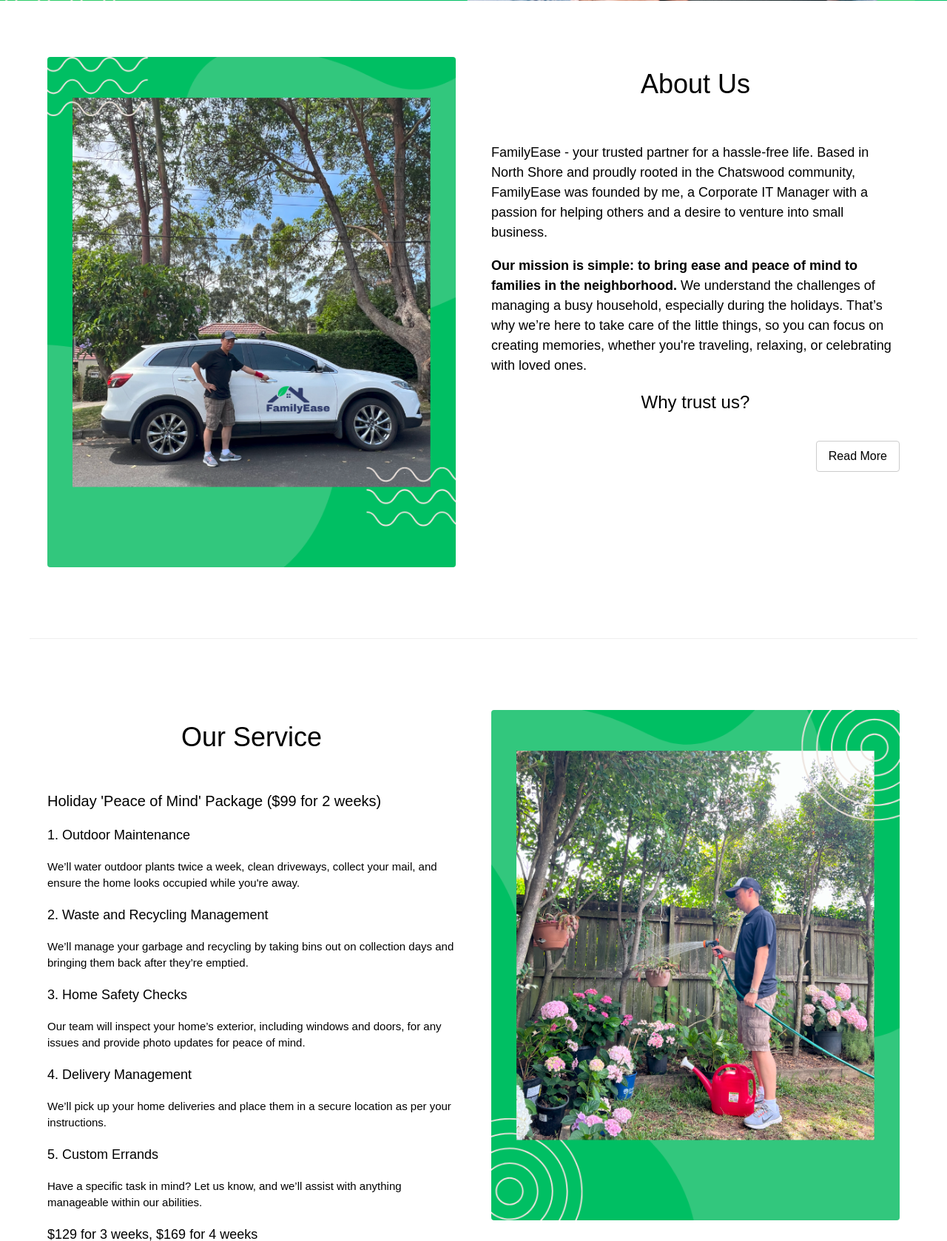
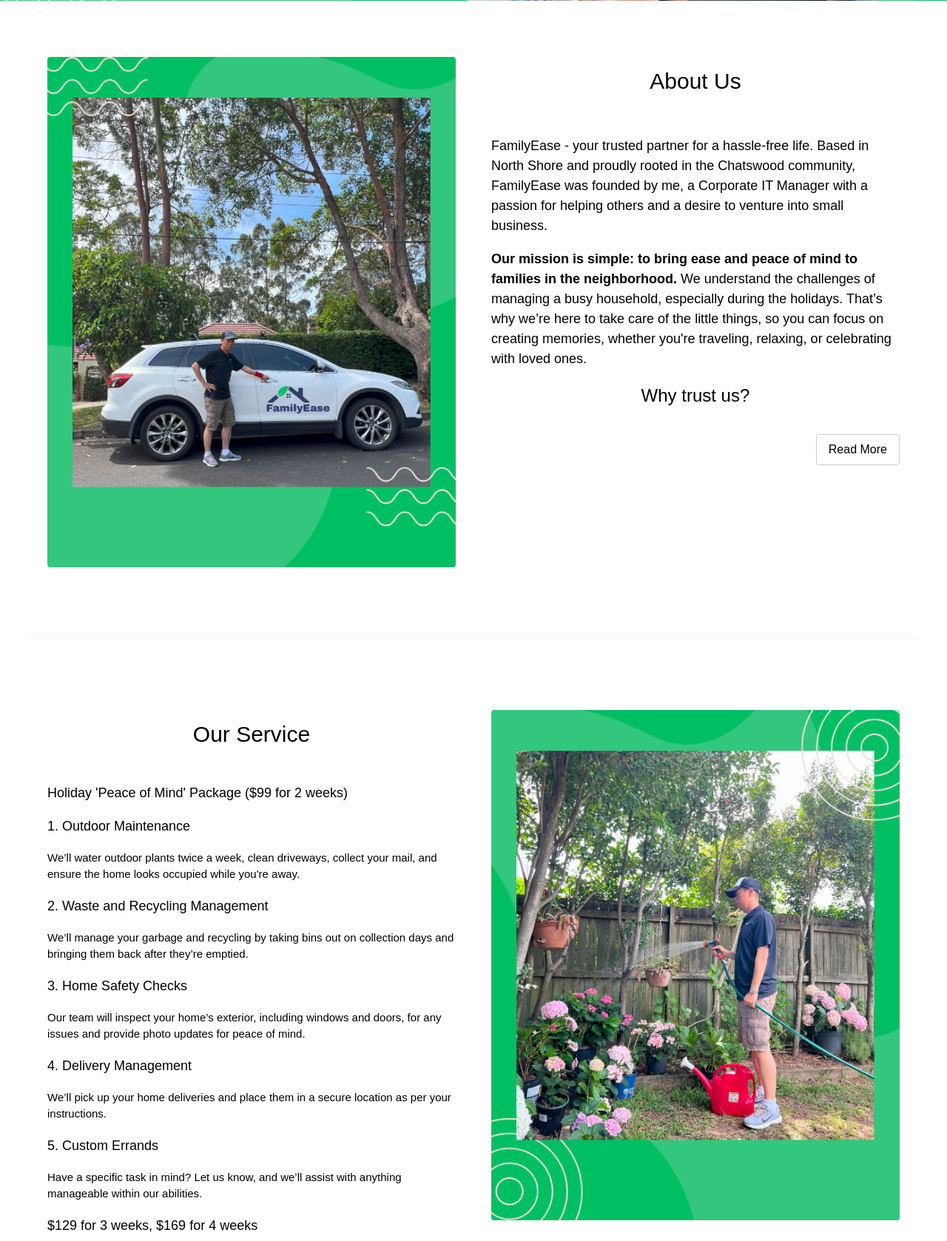
Before and after one commit to Jesscarlett/Familyease, a Django app: page / in a window 1280 px wide. Shown: the part 439-2117 px from the top of the page at 74% size. Run offline with Django 5.2, Linux system fonts and the light colour scheme.

Commit message:
10 commit search optimise

```diff
--- a/home/templates/home.html
+++ b/home/templates/home.html
@@ -1,11 +1,12 @@
-
-<html lang="en">
+<!DOCTYPE html>
+<html lang="en-gb">
 <head>
+  <meta http-equiv="content-language" content="en-gb">
   <title>FamilyEase - Your Trusted Family Helper</title>
   <meta charset="UTF-8">
   <meta name="viewport" content="width=device-width, initial-scale=1">
   <meta name="keywords" content="FamilyEase, family assistant, holiday help, home care, Sydney North Shore, Chatswood, errands, travel management, peace of mind, hassle-free, home services, reliable family help, holiday planning">
-<meta name="description" content="FamilyEase - Your trusted family helper in Sydney North Shore. We take care of your home, errands, and travel needs during holidays, giving you peace of mind and a hassle-free life.">
+  <meta name="description" content="FamilyEase - Your trusted helper in Sydney North Shore. We take care of your home, errands, and travel needs during holidays, giving you peace of mind.">
   <meta property="og:title" content="FamilyEase - Your Trusted Family Helper">
   <meta property="og:site_name" content="familyease.com.au">
   <meta property="og:type" content="website">
@@ -75,7 +76,7 @@
     </div>
 
     <div class="w3-col m6 w3-padding-large">
-      <h1 class="w3-center">About Us</h1><br>
+      <h2 class="w3-center">About Us</h2><br>
       <p class="w3-large">FamilyEase - your trusted partner for a hassle-free life. Based in North Shore and proudly rooted in the Chatswood community, FamilyEase was founded by me, a Corporate IT Manager with a passion for helping others and a desire to venture into small business.</p>
       <p class="w3-large"><strong>Our mission is simple: to bring ease and peace of mind to families in the neighborhood.</strong> We understand the challenges of managing a busy household, especially during the holidays. That’s why we’re here to take care of the little things, so you can focus on creating memories, whether you're traveling, relaxing, or celebrating with loved ones.</p>
       <h5 class="w3-center w3-xlarge">Why trust us?</h5>
@@ -85,17 +86,15 @@
         </span>
       </p>
       <button id="readMoreBtn" class="w3-button w3-border w3-round w-right w3-margin-top" style="float: right;" >Read More</button>
-
     </div>
   </div>
 
   <hr>
-
   <!-- service Section -->
   <div class="w3-row w3-padding-64" id="menu">
     <div class="w3-col l6 w3-padding-large">
-      <h1 class="w3-center">Our Service</h1><br>
-      <h4>Holiday 'Peace of Mind' Package ($99 for 2 weeks)</h4>
+      <h2 class="w3-center">Our Service</h2><br>
+      <h5>Holiday 'Peace of Mind' Package ($99 for 2 weeks)</h5>
       <p class="w3-large">1. Outdoor Maintenance</p>
       <p class="w3-medium">We’ll water outdoor plants twice a week, clean driveways, collect your mail, and ensure the home looks occupied while you're away.</p>
       <p class="w3-large">2. Waste and Recycling Management</p>
@@ -126,7 +125,7 @@
 
   <!-- Contact Section -->
   <div class="w3-container w3-padding-64" id="contact">
-    <h1>Contact</h1><br>
+    <h2>Contact</h2><br>
     <p>At FamilyEase, we're here to assist you with personalised services tailored to your needs. Whether it’s helping manage your household or taking care of the little details, we’re just a call or email away.</p>
     <p>
       <!-- Phone with Icon -->
```
Lines whose indentation alone changed are shown as unchanged.
